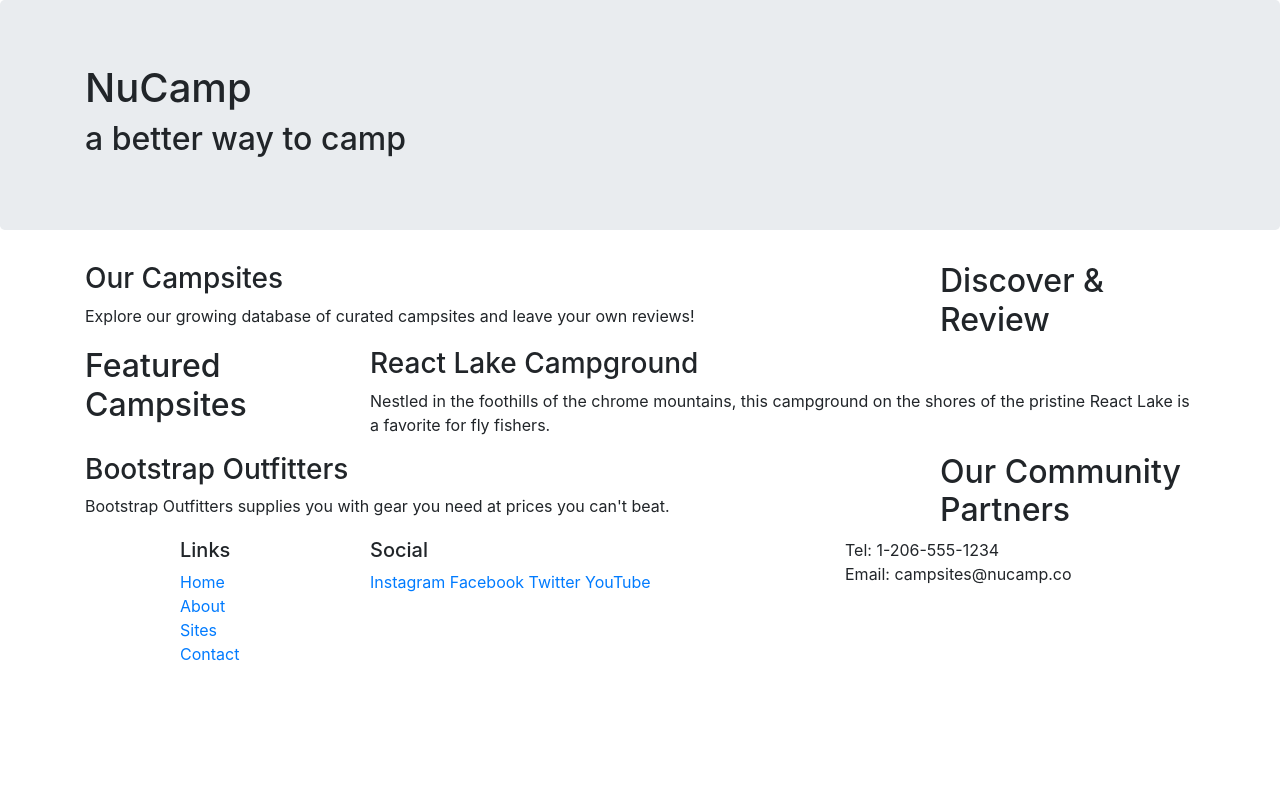
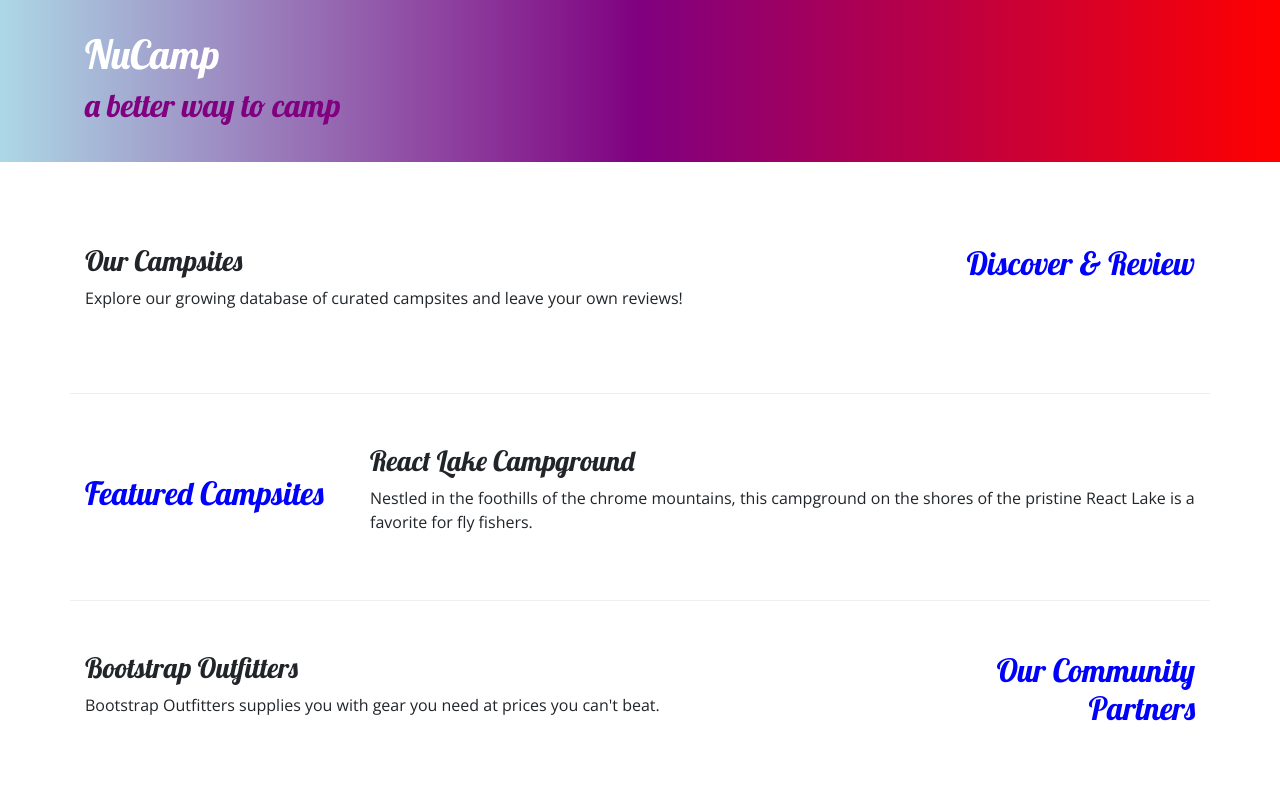
Before and after one commit to Jalcantara88/nucampsiteAltered, a website: page index.html in a window 1280 px wide. Shown: the top 800 px of the page. Drawn offline with nearby package versions, Linux system fonts and the light colour scheme.

Commit message:
in class assignment 1, aboutus.html

```diff
--- /dev/null
+++ b/css/styles.css
@@ -0,0 +1,32 @@
+body {
+    font-family: "Open Sans", sans-serif;
+}
+
+h1, h2, h3 {
+    font-family: "Lobster", cursive;
+}
+
+h2 {
+    color: blue;
+}
+
+header h2 {
+    color: purple;
+}
+
+footer{
+    background-image: linear-gradient(pink, white);
+    padding: 20px 0;
+}
+
+.jumbotron{
+    padding: 30px;
+    background-image: linear-gradient(to right, lightblue, purple, red);
+    color: white;
+}
+
+.row-content{
+    padding: 50px 0;
+    border-bottom: 1px ridge;
+    min-height: 200px;
+}
--- a/index.html
+++ b/index.html
@@ -2,12 +2,20 @@
 
 <html lang="en">
     <head>
-
+        <!--required meta-->
         <meta charset="utf-8" />
         <meta name="viewport" content="width=device-width, initial-scale=1"/>
 
+        <!--bootstrap-->
+        <link rel="stylesheet" href="node_modules/bootstrap/dist/css/bootstrap.min.css"/>
 
-        <link rel="stylesheet" href="node_modules/bootstrap/dist/css/bootstrap.min.css"/>
+        <!--googleFont-->
+        <link rel="stylesheet" href="https://fonts.googleapis.com/css?family=Lobster|Open+Sans" />
+
+        <!--additional css-->
+        <link rel="stylesheet" href="css/styles.css" />
+
+
         <title>NuCamp: A Better Way To Camp</title>
     </head>
 
@@ -18,7 +26,7 @@
     <body>
 
 
-        <header class="jumbotron">
+        <header class="jumbotron jumbotron-fluid">
             <div class="container">
                 <div class="row">
                     <div class="col">
@@ -31,33 +39,33 @@
         </header>
 
         <div class="container">
-            <div class="row">
+            <div class="row row-content">
                 <div class="col-sm-4 order-sm-last col-md-3">
-                    <h2>Discover & Review</h2>
+                    <h2 class="text-sm-right">Discover & Review</h2>
                 </div>
                 <div class="col">
                     <h3>Our Campsites</h3>
-                    <p>Explore our growing database of curated campsites and leave your own reviews!</p>
+                    <p class="d-none d-sm-block">Explore our growing database of curated campsites and leave your own reviews!</p>
                 </div>
             </div>
 
-            <div class="row">
+            <div class="row row-content align-items-center">
                 <div class="col-sm-4 col-md-3">
                     <h2>Featured Campsites</h2>
                 </div>
                 <div class="col">
                     <h3>React Lake Campground</h3>
-                    <p>Nestled in the foothills of the chrome mountains, this campground on the shores of the pristine React Lake is a favorite for fly fishers.</p>
+                    <p class="d-none d-sm-block">Nestled in the foothills of the chrome mountains, this campground on the shores of the pristine React Lake is a favorite for fly fishers.</p>
                 </div>
             </div>
 
-            <div class="row">
+            <div class="row row-content">
                 <div class="col-sm-4 order-sm-last col-md-3">
-                    <h2>Our Community Partners</h2>
+                    <h2 class="text-sm-right">Our Community Partners</h2>
                 </div>
                 <div class="col">
                     <h3>Bootstrap Outfitters</h3>
-                    <p>Bootstrap Outfitters supplies you with gear you need at prices you can't beat.</p>
+                    <p class="d-none d-sm-block">Bootstrap Outfitters supplies you with gear you need at prices you can't beat.</p>
                 </div>
             </div>
         </div>
@@ -69,19 +77,19 @@
                         <h5>Links</h5>
                         <ul class="list-unstyled">
                             <li> <a href="#">Home</a></li>
-                            <li> <a href="#">About</a></li>
+                            <li> <a href="aboutus.html">About</a></li>
                             <li> <a href="#">Sites</a></li>
                             <li> <a href="#">Contact</a></li>
                         </ul>
                     </div>
-                    <div class="col-6 col-sm-5">
+                    <div class="col-6 col-sm-5 text-center">
                         <h5>Social</h5>
                         <a href="http://instagram.com/">Instagram</a>
                         <a href="http://facebook.com/">Facebook</a>
                         <a href="http://twitter.com/">Twitter</a>
                         <a href="http://youtube.com/">YouTube</a>
                     </div>
-                    <div class="col-sm-4">
+                    <div class="col-sm-4 text-center">
                         Tel: 1-206-555-1234<br/>
                         Email: campsites@nucamp.co
                     </div>
```
Also changed, not shown: aboutus.html (added, +93 -0 lines).
